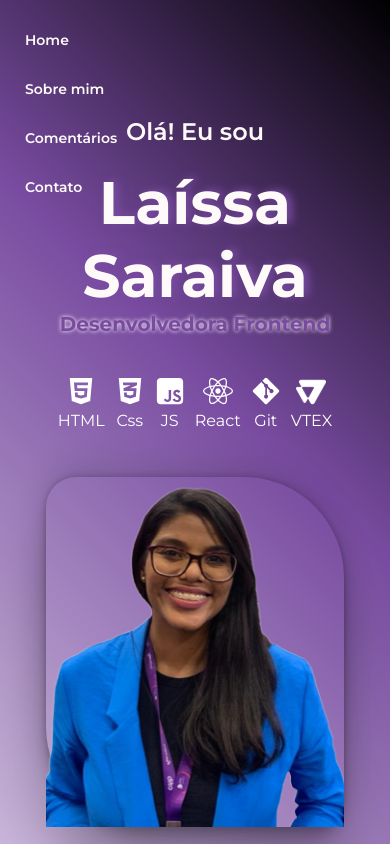
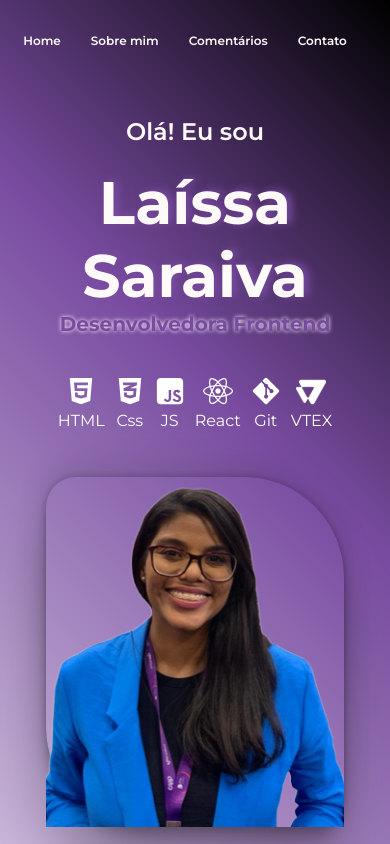
Before and after one commit to LaissaSaraiva/pretalab-projeto-final-react, a React (Vite) app: page / in a window 390 px wide. Shown: the top 844 px of the page. Built offline with nearby package versions, Linux system fonts and the light colour scheme.

Commit message:
style: estiliza menu mobile

```diff
--- a/src/components/Menu/Menu.module.css
+++ b/src/components/Menu/Menu.module.css
@@ -9,8 +9,10 @@
   right: 20px;
 
   @media (max-width: 640px) {
-    flex-direction: column;
+    justify-content: center;
     left: 0px;
+    gap: 0px ;
+    padding: 0;
   }
 }
 
@@ -21,12 +23,18 @@
 
 .list__item a {
   color: var(--primary-color);
-  padding: 5px 15px;
   text-decoration: none;
   transition: all .6s ease-in-out;
   border-radius: 18px;
   font-weight: 600;
-  font-size: 14px;
+  font-size: 12px;
+  white-space: nowrap;
+  padding: 5px;
+
+  @media (min-width: 1024px) {
+    font-size: 14px;
+    padding: 5px 15px;
+  }
 }
 
 .list__item a:hover{
```
